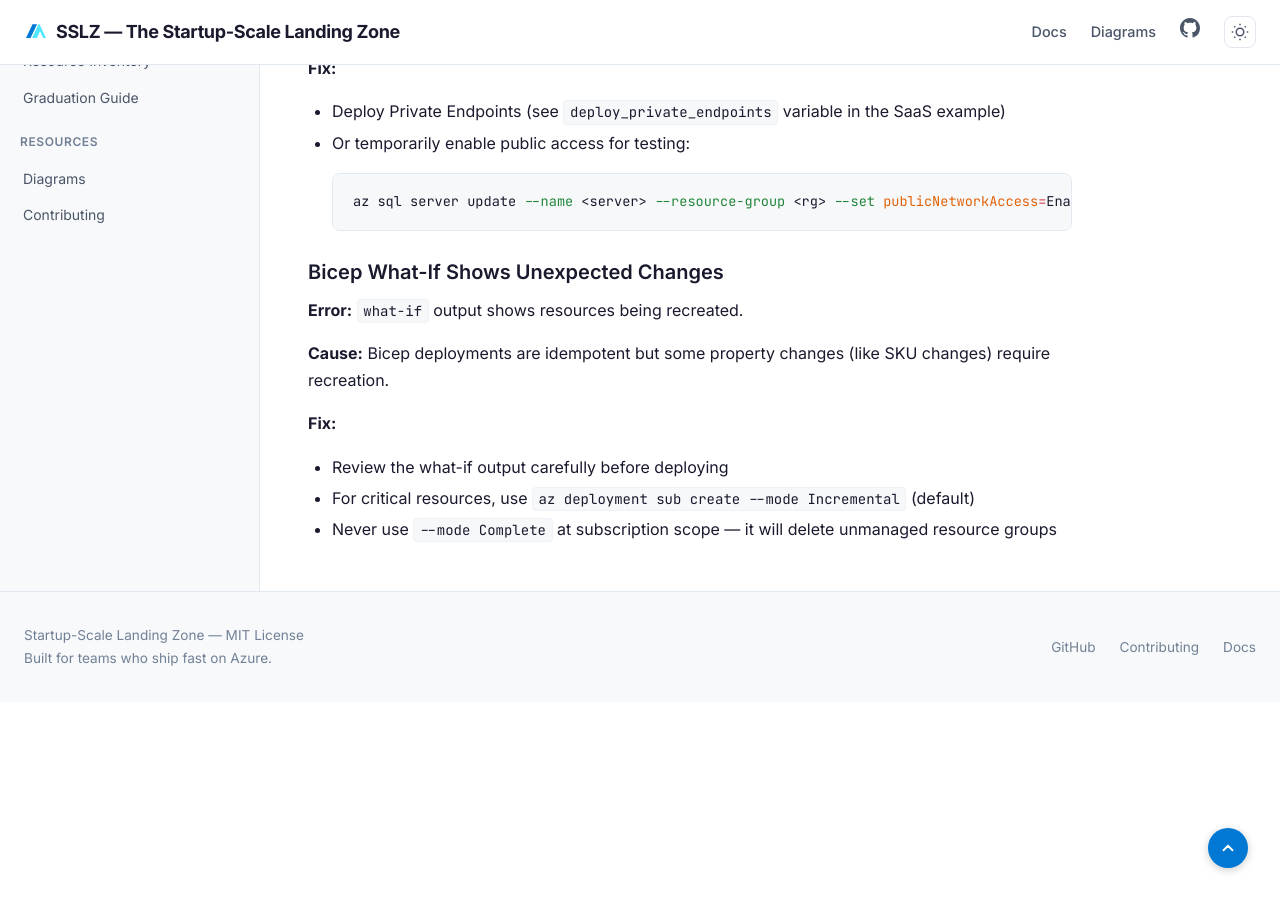
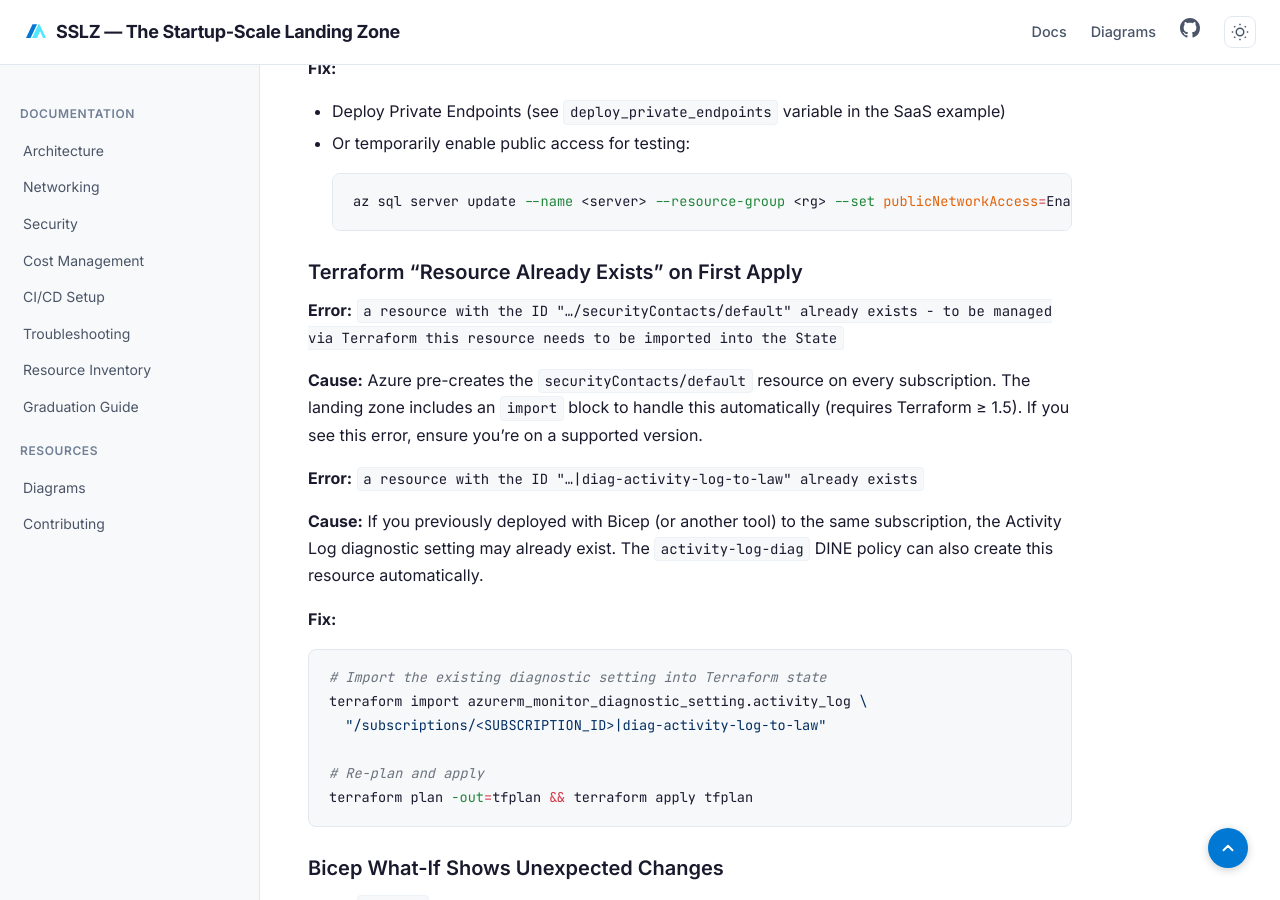
Before and after one commit to ricmmartins/sslz, a Jekyll site: the page built from docs/troubleshooting.md, in a window 1280 px wide and 900 px high, scrolled down 2955 px. Built offline with Jekyll 4.4.1, drawn with Linux system fonts in a browser that asks for light colours.

Commit message:
fix: auto-import pre-existing security contact on first apply
Azure pre-creates securityContacts/default on every subscription,
causing Terraform to fail with 'already exists' on first apply.
Added an import block to adopt the existing resource automatically.

Also documented the diagnostic setting import workaround for
subscriptions with prior Bicep deployments in troubleshooting guide.

````diff
--- a/docs/troubleshooting.md
+++ b/docs/troubleshooting.md
@@ -114,6 +114,26 @@
   az sql server update --name <server> --resource-group <rg> --set publicNetworkAccess=Enabled
   ```
 
+### Terraform "Resource Already Exists" on First Apply
+
+**Error:** `a resource with the ID "…/securityContacts/default" already exists - to be managed via Terraform this resource needs to be imported into the State`
+
+**Cause:** Azure pre-creates the `securityContacts/default` resource on every subscription. The landing zone includes an `import` block to handle this automatically (requires Terraform ≥ 1.5). If you see this error, ensure you're on a supported version.
+
+**Error:** `a resource with the ID "…|diag-activity-log-to-law" already exists`
+
+**Cause:** If you previously deployed with Bicep (or another tool) to the same subscription, the Activity Log diagnostic setting may already exist. The `activity-log-diag` DINE policy can also create this resource automatically.
+
+**Fix:**
+```bash
+# Import the existing diagnostic setting into Terraform state
+terraform import azurerm_monitor_diagnostic_setting.activity_log \
+  "/subscriptions/<SUBSCRIPTION_ID>|diag-activity-log-to-law"
+
+# Re-plan and apply
+terraform plan -out=tfplan && terraform apply tfplan
+```
+
 ### Bicep What-If Shows Unexpected Changes
 
 **Error:** `what-if` output shows resources being recreated.
````
Also changed, not shown: 1 other file.
